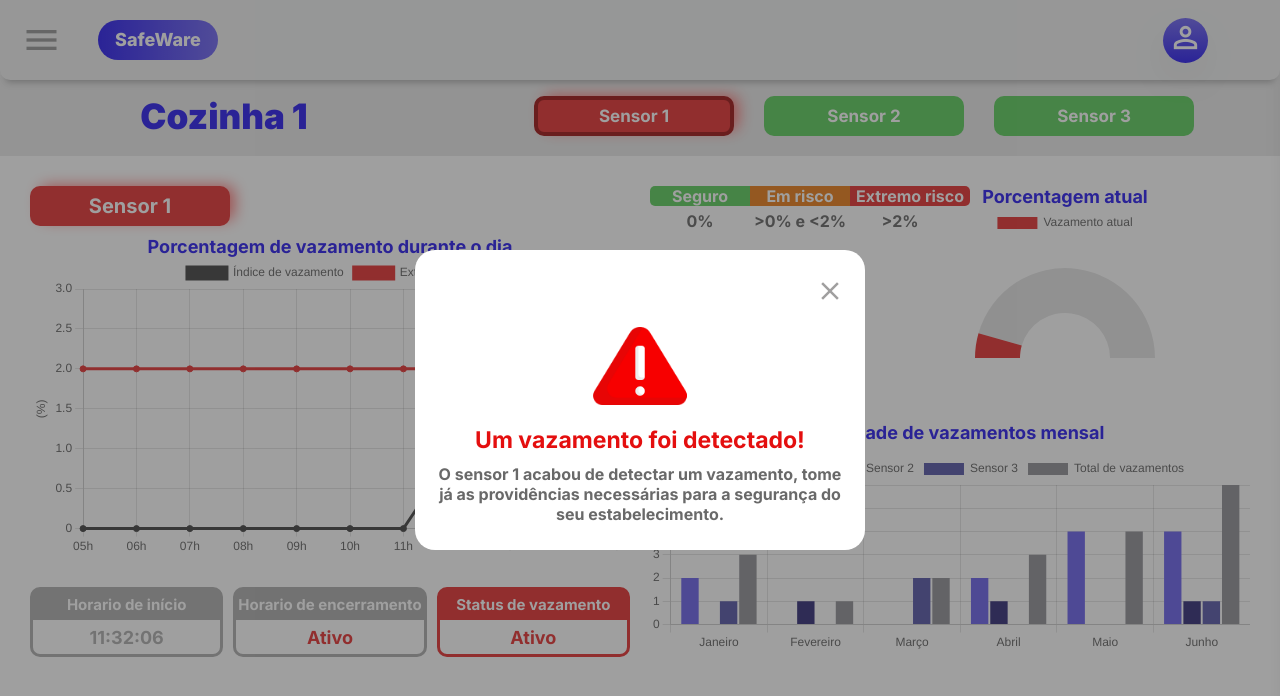
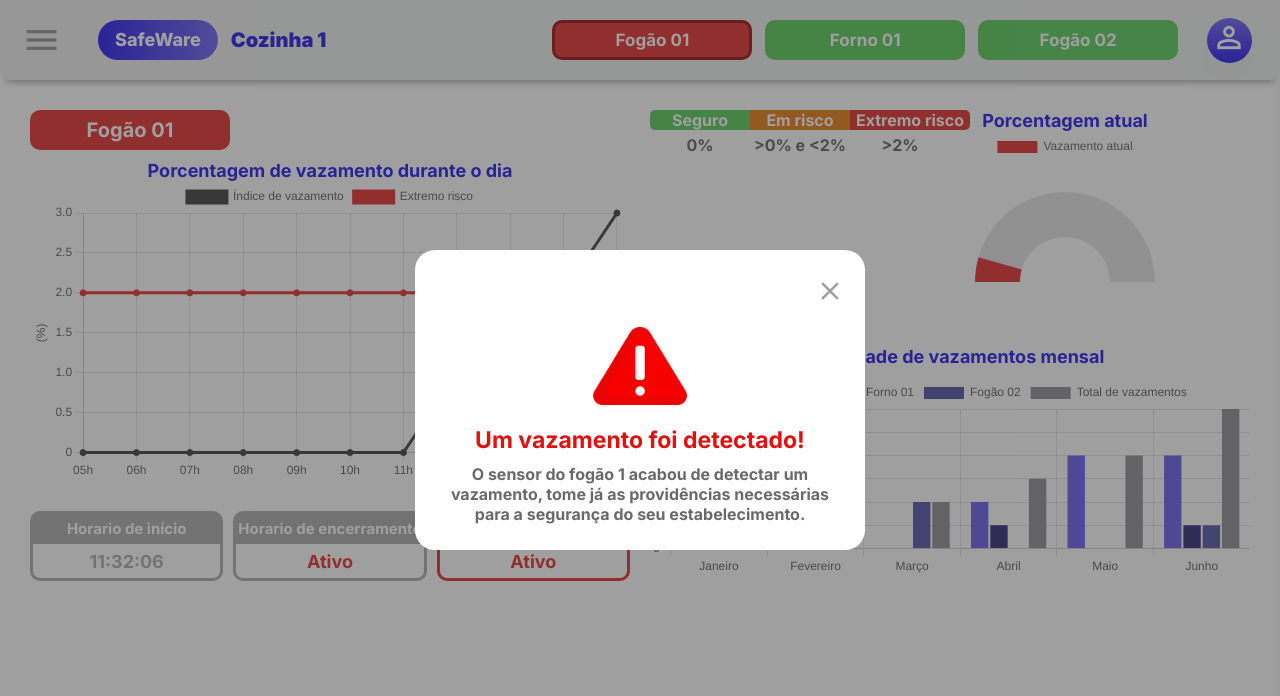
Before and after one commit to tiagobezerril/projeto-pi, a plain HTML site: page Codigo/site/login/dashboard.html in a window 1280 px wide. Drawn offline with nearby package versions, Linux system fonts and the light colour scheme.

Commit message:
alterações na dash

```diff
--- a/Codigo/site/dashboard.css
+++ b/Codigo/site/login/dashboard.css
@@ -31,7 +31,7 @@ input{
     width: 100%;
     height: 10vh;
     display: grid;
-    grid-template-columns: 5% 80% 15%;
+    grid-template-columns: 5% 35% 60%;
     gap: 5px;
     align-items: center;
     border-radius: 0 0 10px 10px;
@@ -43,11 +43,61 @@ input{
     box-shadow: 0px 8px 7px -6px rgba(168,168,168,1);
 }
 
-.menu .esquerda, .menu .direita{
+.menu .esquerda{
     display: flex;
     flex-direction: row;
     justify-content: center;
     align-items: center;
+}
+
+.menu .direita{
+    display: flex;
+    flex-direction: row;
+    justify-content: space-evenly;
+    align-items: center;
+}
+
+.menu .centro{
+    display: flex;
+    flex-direction: row;
+    align-items: center;
+    gap: 1vw;
+}
+
+.menu .titulo {
+    color: #2D20EE;
+    font-weight: 900;
+    font-size: 20px;
+    margin: 0;
+}
+
+#sensores{
+    display: flex;
+    flex-direction: row;
+    justify-content: space-around;
+    align-items: center;
+    gap: 1vw;
+}
+
+#sensores button{
+    color: white;
+    background-color: #60CE60;
+    border: 0;
+    border-radius: 10px;
+    width: 200px;
+    height: 40px;
+    font-size: 17px;
+    font-weight: bold;
+}
+
+#sensores .alerta{
+    background-color: #e63535;
+    border: 3px solid #a11919;
+}
+
+#sensores button:hover, #dadoSensores button:focus{
+    cursor: pointer;
+    transform: scale(0.9);
 }
 
 .menu a{
@@ -116,9 +166,11 @@ span#burguer:hover, span#burguer:focus{
     left: -300px;
     display: flex;
     flex-direction: column;
+    justify-content: space-between;
     width: 250px;
     height: 100vh;
     padding-top: 80px;
+    padding-bottom: 4vh;
     background-color: #EFF0F0;
 
     -webkit-box-shadow: 7px -3px 7px -6px rgba(168,168,168,1);
@@ -158,7 +210,27 @@ span#burguer:hover, span#burguer:focus{
     cursor: default;
 }
 
-#dadoSensores{
+#opcoes a{
+    display: flex;
+    justify-content: center;
+    align-items: center;
+    align-self: center;
+    color: white;
+    background-color: #2D20EE;
+    width: 10vw;
+    height: 5vh;
+    border-radius: 1.5vh;
+    text-decoration: none;
+    font-weight: 700;
+}
+
+#opcoes a:hover, #opcoes a:focus{
+    background-color: #7269F2;
+    transform: scale(0.9);
+}
+
+
+/* #dadoSensores{
     width: 100%;
     height: 12vh;
     margin-top: 60px;
@@ -180,32 +252,10 @@ span#burguer:hover, span#burguer:focus{
     font-size: 35px;
     font-weight: 900;
     color: #2D20EE;
-}
-
-#dadoSensores .direita button{
-    color: white;
-    background-color: #60CE60;
-    border: 0;
-    border-radius: 10px;
-    width: 200px;
-    height: 40px;
-    font-size: 17px;
-    font-weight: bold;
-}
-
-#dadoSensores .direita button:hover, #dadoSensores .direita button:focus{
-    cursor: pointer;
-}
-
-#dadoSensores .direita .alerta{
-    background-color: #e63535;
-    border: 4px solid #a11919;
-    -webkit-box-shadow: 7px -3px 15px -3px rgba(255,107,107,1);
-    -moz-box-shadow: 7px -3px 15px -3px rgba(255,107,107,1);
-    box-shadow: 7px -3px 15px -3px rgba(255,107,107,1);
-}
+} */
 
 .dash{
+    margin-top: 10vh;
     width: 100%;
     display: flex;
     flex-direction: column;
@@ -219,8 +269,6 @@ span#burguer:hover, span#burguer:focus{
     grid-template-columns: 50% 50%;
     gap: 10px;
     padding: 20px;
-    /* align-items: center;
-    justify-content: center; */
 }
 
 .graficoTitulo{
@@ -353,11 +401,8 @@ span#burguer:hover, span#burguer:focus{
     text-justify: center;
 }
 
-.dash .esquerda .titulo.alerta{
+.dash .titulo.alerta{
     background-color: #e63535;
-    -webkit-box-shadow: 7px -3px 15px -3px rgba(255,107,107,1);
-    -moz-box-shadow: 7px -3px 15px -3px rgba(255,107,107,1);
-    box-shadow: 7px -3px 15px -3px rgba(255,107,107,1);
 }
 
 .dash .KPIs {
--- a/Codigo/site/dashboard.html
+++ b/Codigo/site/login/dashboard.html
@@ -10,7 +10,7 @@
     <meta name="viewport" content="width=device-width, initial-scale=1.0">
     <title>SafeWare | Dashboard</title>
 
-    <link rel="shortcut icon" type="imagex/png" href="img/logo.png">
+    <link rel="shortcut icon" type="imagex/png" href="../img/logo.png">
     <link rel="stylesheet" href="dashboard.css">
     <link rel="stylesheet" href="https://fonts.googleapis.com/css2?family=Material+Symbols+Outlined:opsz,wght,FILL,GRAD@20..48,100..700,0..1,-50..200&icon_names=close,menu,person" />
 
@@ -27,8 +27,15 @@
         </div>
         <div class="centro">
             <a href="index.html" style="text-decoration: none"><span class="logo">SafeWare</span></a>
+            <p class="titulo">Cozinha 1</p>
         </div>
         <div class="direita">
+            <span id="sensores">
+                <button onclick="clickSensor1()" id="butaoSensor1" class="alerta">Fogão 01</button>
+                <button onclick="clickSensor2()" id="butaoSensor2">Forno 01</button>
+                <button onclick="clickSensor3()" id="butaoSensor3">Fogão 02</button>
+            </span>
+
             <a onclick="clickPerfil()" class="perfil">
                 <span class="material-symbols-outlined">
                     person
@@ -38,6 +45,7 @@
     </header>
 
     <div id="opcoes">
+        <div>
             <span>Cozinha 1</span>
             <span class="linha"></span>
             <span></span>
@@ -45,22 +53,13 @@
             <span></span>
             <span class="linha"></span>
         </div>
-
-    <div id="dadoSensores">
-        <span class="esquerda">
-            <p class="titulo">Cozinha 1</p>
-        </span>
-        <span class="direita">
-            <button onclick="clickSensor1()" id="butaoSensor1" class="alerta">Sensor 1</button>
-            <button onclick="clickSensor2()" id="butaoSensor2">Sensor 2</button>
-            <button onclick="clickSensor3()" id="butaoSensor3">Sensor 3</button>
-        </span>
+        <a href="">Voltar</a>
     </div>
     <div class="dash" id="sensor1">
         <div class="cima">
             <div class="esquerda">
                 <span class="spanTitulo">
-                    <p id="tituloSensor1" class="titulo alerta">Sensor 1</p>
+                    <p id="tituloSensor1" class="titulo alerta">Fogão 01</p>
                 </span>
 
                 <div class="divEsq">
@@ -103,23 +102,6 @@
                 </span>
 
                 <div class="baixo">
-                    <!-- <span>
-                        <label>Mês: </label>
-                        <select id="">
-                            <option value="1">Janeiro</option>
-                            <option value="2">Fevereiro</option>
-                            <option value="3">Março</option>
-                            <option value="4">Abril</option>
-                            <option value="5">Maio</option>
-                            <option value="6">Junho</option>
-                            <option value="7">Julho</option>
-                            <option value="8">Agosto</option>
-                            <option value="9">Setembro</option>
-                            <option value="10">Outubro</option>
-                            <option value="11">Novembro</option>
-                            <option value="12">Dezembro</option>
-                        </select>
-                    </span> -->
                     <p class="graficoTitulo">Quantidade de vazamentos mensal</p>
                     <canvas id="graficoMensal1" style="height: 200px;"></canvas>
                 </div>
@@ -131,7 +113,7 @@
         <div class="cima">
             <div class="esquerda">
                 <span class="spanTitulo">
-                    <p id="tituloSensor2" class="titulo">Sensor 2</p>
+                    <p id="tituloSensor2" class="titulo">Forno 01</p>
                 </span>
                 <div class="divEsq">
                     <span>
@@ -173,23 +155,6 @@
                 </span>
 
                 <div class="baixo">
-                    <!-- <span>
-                        <label>Mês: </label>
-                        <select id="">
-                            <option value="1">Janeiro</option>
-                            <option value="2">Fevereiro</option>
-                            <option value="3">Março</option>
-                            <option value="4">Abril</option>
-                            <option value="5">Maio</option>
-                            <option value="6">Junho</option>
-                            <option value="7">Julho</option>
-                            <option value="8">Agosto</option>
-                            <option value="9">Setembro</option>
-                            <option value="10">Outubro</option>
-                            <option value="11">Novembro</option>
-                            <option value="12">Dezembro</option>
-                        </select>
-                    </span> -->
                     <p class="graficoTitulo">Quantidade de vazamentos por sensor</p>
                     <canvas id="graficoMensal2" height="100px !important;"></canvas>
                 </div>
@@ -201,7 +166,7 @@
         <div class="cima">
             <div class="esquerda">
                 <span class="spanTitulo">
-                    <p id="tituloSensor3" class="titulo">Sensor 3</p>
+                    <p id="tituloSensor3" class="titulo">Fogão 02</p>
                 </span>
                 <div class="divEsq">
                     <span>
@@ -243,23 +208,6 @@
                 </span>
 
                 <div class="baixo">
-                    <!-- <span>
-                        <label>Mês: </label>
-                        <select id="">
-                            <option value="1">Janeiro</option>
-                            <option value="2">Fevereiro</option>
-                            <option value="3">Março</option>
-                            <option value="4">Abril</option>
-                            <option value="5">Maio</option>
-                            <option value="6">Junho</option>
-                            <option value="7">Julho</option>
-                            <option value="8">Agosto</option>
-                            <option value="9">Setembro</option>
-                            <option value="10">Outubro</option>
-                            <option value="11">Novembro</option>
-                            <option value="12">Dezembro</option>
-                        </select>
-                    </span> -->
                     <p class="graficoTitulo">Quantidade de vazamentos por sensor</p>
                     <canvas id="graficoMensal3" height="100px !important;"></canvas>
                 </div>
@@ -320,9 +268,9 @@
                 close
             </span>
 
-            <img src='img/aviso.png'>
+            <img src='../img/aviso.png'>
             <p class='atencao'>Um vazamento foi detectado!</p>
-            <p>O sensor 1 acabou de detectar um vazamento, tome já as providências necessárias para a segurança do seu estabelecimento.</p>
+            <p>O sensor do fogão 1 acabou de detectar um vazamento, tome já as providências necessárias para a segurança do seu estabelecimento.</p>
         </span>
     </div>
 
@@ -357,7 +305,7 @@
             sensor1.style.display = 'flex';
             sensor2.style.display = 'none';
             sensor3.style.display = 'none';
-            butaoSensor1.style.border = '4px solid #a11919';
+            butaoSensor1.style.border = '3px solid #a11919';
             butaoSensor2.style.border = 'none';
             butaoSensor3.style.border = 'none';
         }
@@ -368,7 +316,7 @@
             sensor3.style.display = 'none';
 
             butaoSensor1.style.border = 'none';
-            butaoSensor2.style.border = '4px solid #2e972e';
+            butaoSensor2.style.border = '3px solid #2e972e';
             butaoSensor3.style.border = 'none';
         }
 
@@ -378,7 +326,7 @@
             sensor3.style.display = 'flex';
             butaoSensor1.style.border = 'none';
             butaoSensor2.style.border = 'none';
-            butaoSensor3.style.border = '4px solid #2e972e';
+            butaoSensor3.style.border = '3px solid #2e972e';
         }
     </script>
 </body>
--- a/Codigo/site/graficos.js
+++ b/Codigo/site/login/graficos.js
@@ -100,19 +100,19 @@ new Chart(mesCtx, {
     data: {
         labels: ['Janeiro', 'Fevereiro', 'Março', 'Abril', 'Maio', 'Junho'],
         datasets: [{
-            label: 'Sensor 1',
+            label: 'Fogão 01',
             data: [2, 0, 0, 2, 4, 4],
             backgroundColor: '#6e65ec',
             borderColor: '#6e65ec'
         },
         {
-            label: 'Sensor 2',
+            label: 'Forno 01',
             data: [0, 1, 0, 1, 0, 1],
             backgroundColor: '#36317a',
             borderColor: '#36317a'
         },
         {
-            label: 'Sensor 3',
+            label: 'Fogão 02',
             data: [1, 0, 2, 0, 0, 1],
             backgroundColor: '#5b5baa',
             borderColor: '#5b5baa'
@@ -150,12 +150,6 @@ const configLinha2 = {
             backgroundColor: '#60CE60',
             data: [0, 0, 0, 0, 0, 0, 0, 0, 0, 0, 0]
         },
-        //{
-        //    label: 'Em risco',
-        //    borderColor: '#eb801d',
-        //    backgroundColor: '#eb801d',
-        //    data: [0.5, 0.5, 0.5, 0.5, 0.5, 0.5, 0.5, 0.5, 0.5, 0.5, 0.5] // COMENTAR QUANDO FOR CONECTAR NA API
-        //},
         {
             label: 'Extremo risco',
             borderColor: '#e63535',
@@ -237,19 +231,19 @@ new Chart(document.getElementById('graficoMensal2'), {
     data: {
         labels: ['Janeiro', 'Fevereiro', 'Março', 'Abril', 'Maio', 'Junho'],
         datasets: [{
-            label: 'Sensor 1',
+            label: 'Fogão 01',
             data: [2, 0, 0, 2, 4, 4],
             backgroundColor: '#6e65ec',
             borderColor: '#6e65ec'
         },
         {
-            label: 'Sensor 2',
+            label: 'Forno 01',
             data: [0, 1, 0, 1, 0, 1],
             backgroundColor: '#36317a',
             borderColor: '#36317a'
         },
         {
-            label: 'Sensor 3',
+            label: 'Fogão 02',
             data: [1, 0, 2, 0, 0, 1],
             backgroundColor: '#5b5baa',
             borderColor: '#5b5baa'
@@ -371,19 +365,19 @@ new Chart(document.getElementById('graficoMensal3'), {
     data: {
         labels: ['Janeiro', 'Fevereiro', 'Março', 'Abril', 'Maio', 'Junho'],
         datasets: [{
-            label: 'Sensor 1',
+            label: 'Fogão 01',
             data: [2, 0, 0, 2, 4, 4],
             backgroundColor: '#6e65ec',
             borderColor: '#6e65ec'
         },
         {
-            label: 'Sensor 2',
+            label: 'Forno 01',
             data: [0, 1, 0, 1, 0, 1],
             backgroundColor: '#36317a',
             borderColor: '#36317a'
         },
         {
-            label: 'Sensor 3',
+            label: 'Fogão 02',
             data: [1, 0, 2, 0, 0, 1],
             backgroundColor: '#5b5baa',
             borderColor: '#5b5baa'
```
Also changed, not shown: Codigo/site/login.html (+1 -1 lines). Lines whose indentation alone changed are shown as unchanged.
